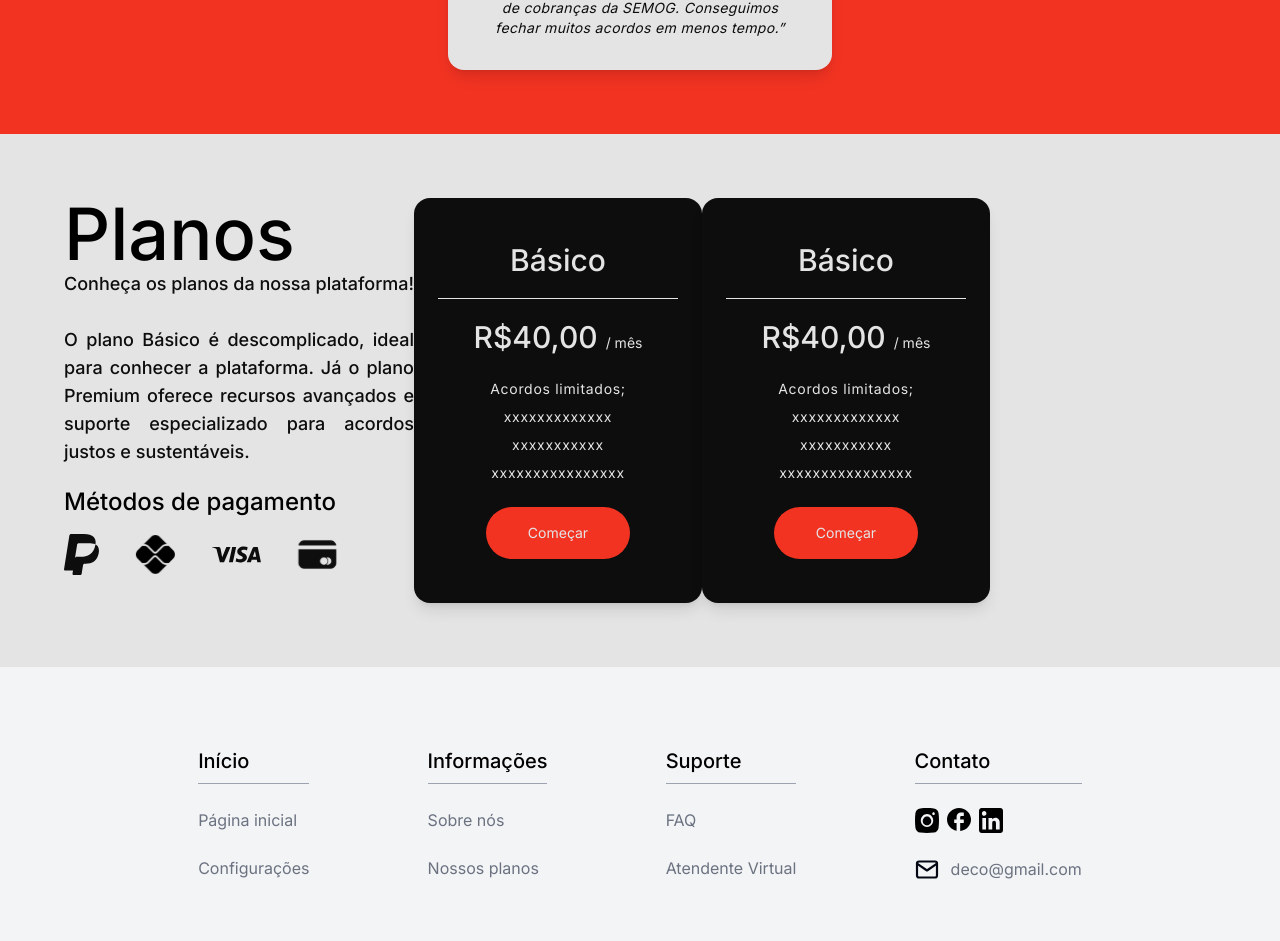
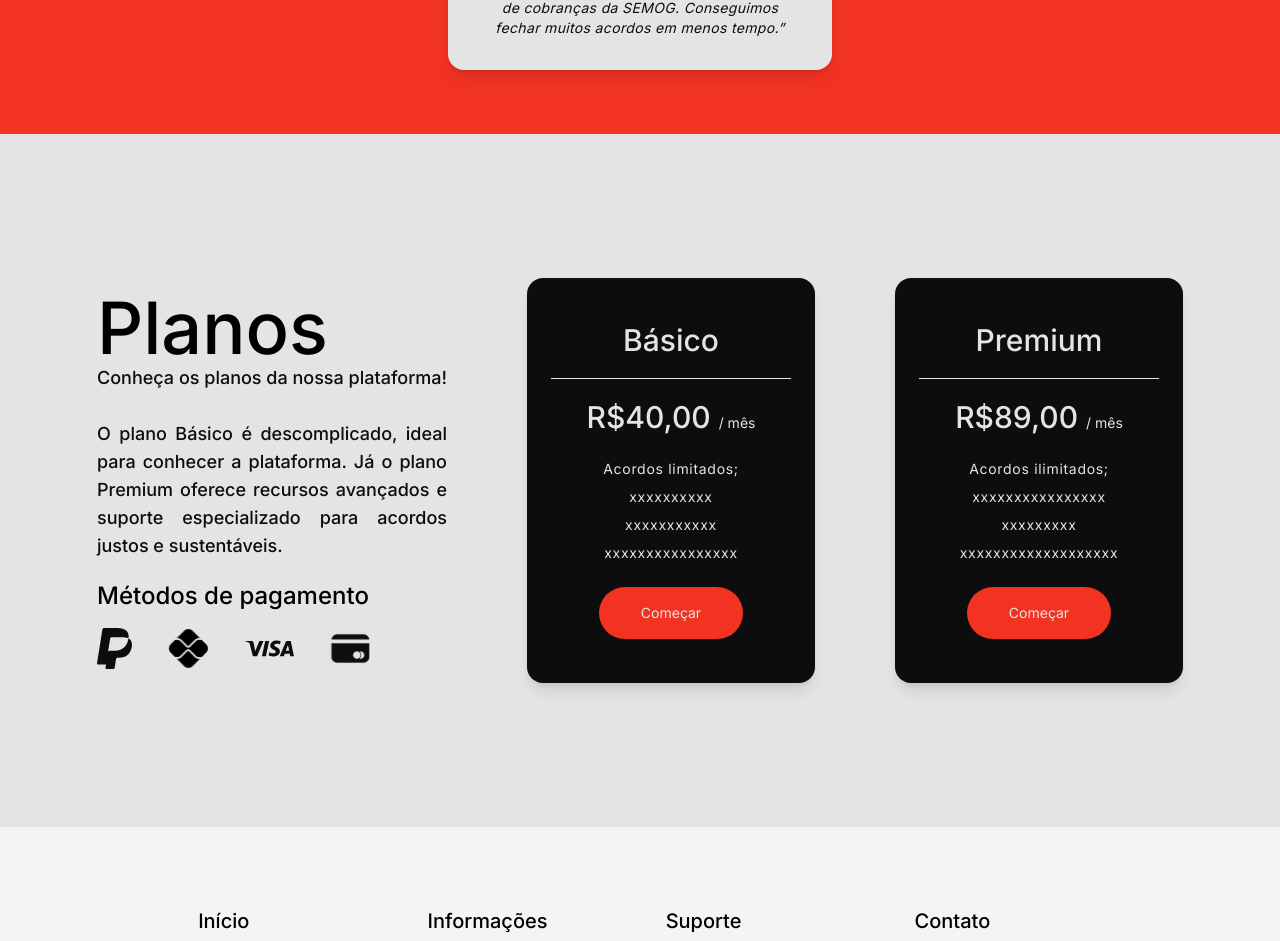
Before and after one commit to fpeduu/reco, a Next.js app in the folder nextjs_frontend/: page / in a window 1280 px wide. Shown: the part 2336-3277 px from the top of the page. Built offline with nearby package versions, Linux system fonts and the light colour scheme; no server answers.

Commit message:
pricing section

```diff
--- a/nextjs_frontend/src/app/landing.module.scss
+++ b/nextjs_frontend/src/app/landing.module.scss
@@ -47,7 +47,7 @@
   @apply flex flex-col w-72 divide-y divide-tertiary bg-secondary text-tertiary rounded-2xl shadow-lg p-6;
 
   h3 {
-    @apply font-medium text-3xl mt-5 mb-5 text-center;
+    @apply font-medium text-3xl my-5 text-center;
     small {
       @apply text-sm font-normal;
     }
--- a/nextjs_frontend/src/app/page.tsx
+++ b/nextjs_frontend/src/app/page.tsx
@@ -3,17 +3,8 @@ import Styles from "./landing.module.scss";
 
 export default function Home() {
   return (
-    // <div className="flex m-auto place-items-center">
-    //   <Image
-    //     className="dark:invert"
-    //     alt="Reco Logo"
-    //     src="/reco.svg"
-    //     width={700}
-    //     height={700}
-    //     priority
-    //   />
-    // </div>
     <div className="flex flex-col w-full max-h-fit">
+      {/* HOME SECTION */}
       <section id="home" className="w-full max-h-fit bg-secondary">
         <div className="text-tertiary p-16 flex flex-col gap-4 mb-4 items-center lg:items-start">
           <h1 className="text-7xl font-medium">Boas-vindas à Reco!</h1>
@@ -30,7 +21,7 @@ export default function Home() {
           </button>
         </div>
       </section>
-      {/* SECTION Features*/}
+      {/* FEATURES SECTION*/}
       <section id="features" className="w-full max-h-fit bg-tertiary">
         <div className="flex p-20 ">
           <div className="flex flex-wrap gap-5 items-center justify-center my-10">
@@ -195,8 +186,8 @@ export default function Home() {
       </section>
       {/* PRICING SECTION */}
       <section id="pricing" className="w-full max-h-fit bg-tertiary ">
-        <div className="flex flex-wrap p-16">
-          <div className="w-[350px]">
+        <div className="flex flex-wrap items-center justify-center gap-20 p-16 my-20">
+          <div className="w-[350px] ">
             <h2 className="text-7xl text-justify font-medium">Planos</h2>
             <p className="text-justify text-lg text-secondary font-medium">
               Conheça os planos da nossa plataforma! <br /> <br />O plano Básico
@@ -248,7 +239,7 @@ export default function Home() {
               </h3>
               <ul>
                 <li>Acordos limitados;</li>
-                <li>xxxxxxxxxxxxx</li>
+                <li>xxxxxxxxxx</li>
                 <li>xxxxxxxxxxx</li>
                 <li>xxxxxxxxxxxxxxxx</li>
               </ul>
@@ -256,16 +247,16 @@ export default function Home() {
             </div>
           </div>
           <div className={Styles.pricingCard}>
-            <h3>Básico</h3>
+            <h3>Premium</h3>
             <div>
               <h3>
-                R$40,00 <small>/ mês</small>
+                R$89,00 <small>/ mês</small>
               </h3>
               <ul>
-                <li>Acordos limitados;</li>
-                <li>xxxxxxxxxxxxx</li>
-                <li>xxxxxxxxxxx</li>
+                <li>Acordos ilimitados;</li>
                 <li>xxxxxxxxxxxxxxxx</li>
+                <li>xxxxxxxxx</li>
+                <li>xxxxxxxxxxxxxxxxxxx</li>
               </ul>
               <button>Começar</button>
             </div>
```
